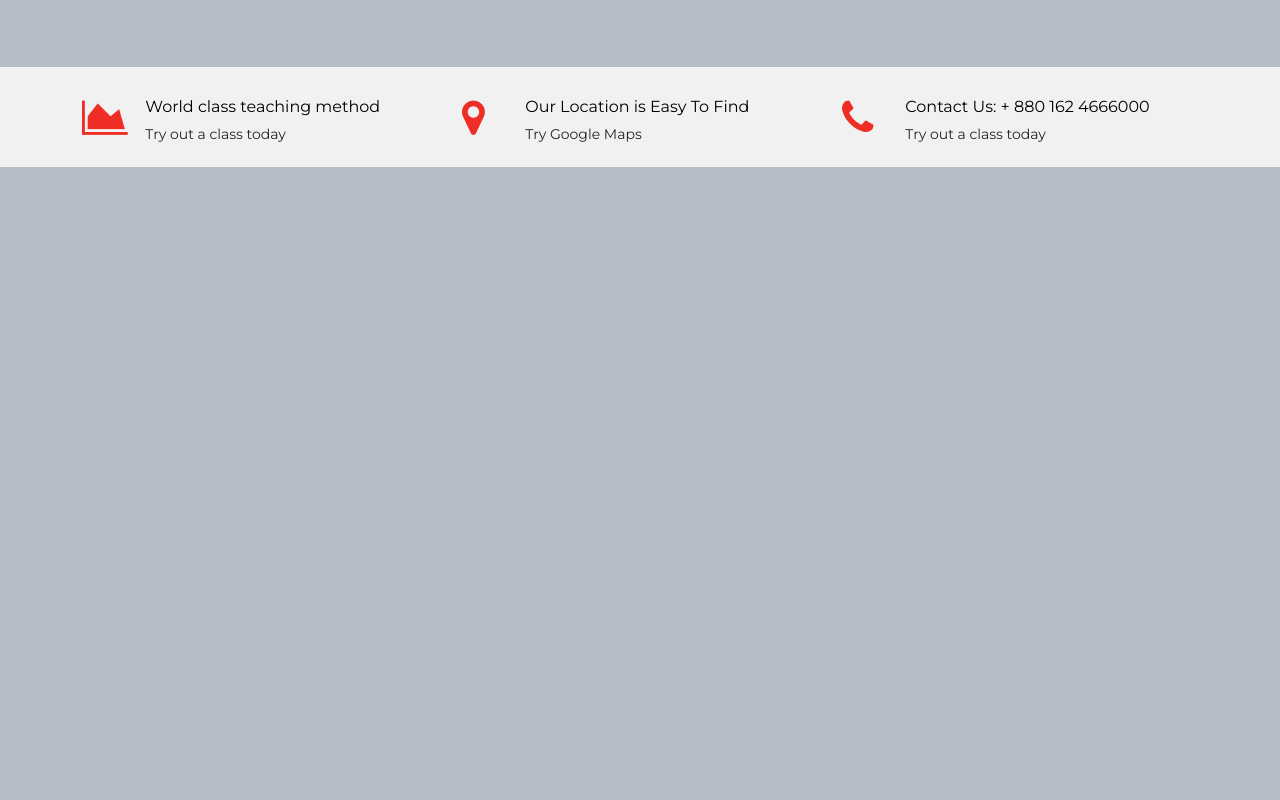
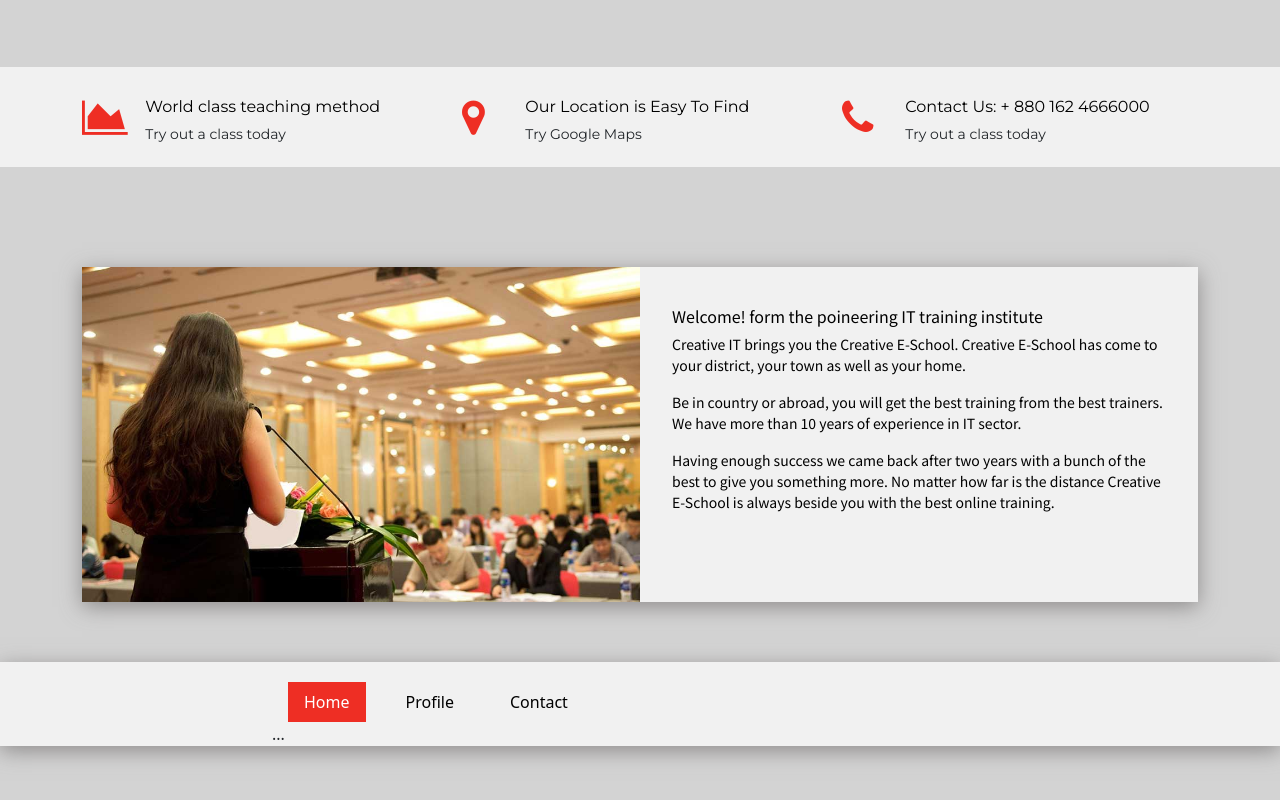
Before and after one commit to Safayethossain95/eschool_redesign, a plain HTML site: page index.html in a window 1280 px wide. Shown: the part 1300-2100 px from the top of the page. Before the commit the page ends 1967 px from the top, so only its background shows below. Drawn offline with nearby package versions, Linux system fonts and the light colour scheme.

Commit message:
fourth section

```diff
--- a/css/style.css
+++ b/css/style.css
@@ -5,7 +5,7 @@
 }
 body{
 	/*background: rgba(212, 200, 200, 0.849);*/
-	background: #b5bdc7;
+	background: #d3d3d3;
 }
 ul,ol{
 	list-style-type:none;
@@ -274,9 +274,9 @@ a{
 .pd2{
 	margin-top: 120px;
 }
-#about{
+#get_to_us{
 	height:100px;
-
+	margin-bottom:100px;
 	background: #f1f1f1;
 }
 .title h4{
@@ -317,3 +317,55 @@ a{
 	color:#000;
 	background: transparent;
 }
+
+#about{
+	margin-top:50px;
+
+}
+.aboutShadow{
+	box-shadow: 0px 5px 20px rgba(112, 108, 108, 0.692);
+
+	margin:0;
+	background:#f1f1f1;
+}
+.about-text{
+	margin-top:40px;
+}
+.about-text h6{
+	font-family: 'Noto Sans JP', sans-serif;
+	font-size:16px;
+	color:#000;
+	font-weight: 400;
+
+	padding:0 20px 0 20px;
+}
+.about-text p{
+
+	font-family: 'Noto Sans JP', sans-serif;
+	font-size:14px;
+	color:#000;
+	font-weight: 400;
+	padding:0 20px 0 20px;
+}
+#upcomingtabs{
+	margin:60px 0;
+	background:#f1f1f1;
+	box-shadow: 0px 5px 20px rgba(112, 108, 108, 0.692);
+}
+
+#upcomingtabs .nav-item{
+	border-radius:0;
+}
+#upcomingtabs .nav-pills .nav-link.active, .nav-pills .show>.nav-link {
+    color: #fff;
+    background-color: #ee2e24;
+	border-radius: 0;
+}
+
+#upcomingtabs .nav-link{
+	color:#000;
+}
+
+#upcomingtabs ul{
+	margin-top:20px;
+}
--- a/index.html
+++ b/index.html
@@ -343,7 +343,7 @@
       </div>
     </section>
 
-    <section id="about">
+    <section id="get_to_us">
         <div class="container mygap">
           <div class="row">
             <div class="col-lg-4">
@@ -399,7 +399,57 @@
     </section>
   </div>
 </div>
+<section id="about">
+  <div class="container">
+    <div class="row aboutShadow">
+      <div class="col-lg-6 p-0">
+        <div class="about-left-image">
+          <img src="images/speaker.jpg" class="img-fluid" alt="">
+        </div>
+      </div>
+      <div class="col-lg-6 ">
+        <div class="about-text">
+          <h6>Welcome! form the poineering IT training institute</h6>
+          <p>
 
+ Creative IT brings you the Creative E-School. Creative E-School has come to your district, your town as well as your home.
+</p>
+<p>
+Be in country or abroad, you will get the best training from the best trainers. We have more than 10 years of experience in IT sector.
+</p>
+<p>
+Having enough success we came back after two years with a bunch of the best to give you something more. No matter how far is the distance Creative E-School is always beside you with the best online training.
+</p>
+        </div>
+      </div>
+    </div>
+  </div>
+</section>
+
+<section id="upcomingtabs">
+  <div class="container">
+    <div class="row rowbg">
+      <div class="col-lg-8 m-auto boxsha">
+        <ul class="nav nav-pills" id="pills-tab" role="tablist">
+          <li class="nav-item" role="presentation">
+            <button class="nav-link active" id="pills-home-tab" data-bs-toggle="pill" data-bs-target="#pills-home" type="button" role="tab" aria-controls="pills-home" aria-selected="true">Home</button>
+          </li>
+          <li class="nav-item" role="presentation">
+            <button class="nav-link" id="pills-profile-tab" data-bs-toggle="pill" data-bs-target="#pills-profile" type="button" role="tab" aria-controls="pills-profile" aria-selected="false">Profile</button>
+          </li>
+          <li class="nav-item" role="presentation">
+            <button class="nav-link" id="pills-contact-tab" data-bs-toggle="pill" data-bs-target="#pills-contact" type="button" role="tab" aria-controls="pills-contact" aria-selected="false">Contact</button>
+          </li>
+        </ul>
+        <div class="tab-content" id="pills-tabContent">
+          <div class="tab-pane fade show active" id="pills-home" role="tabpanel" aria-labelledby="pills-home-tab">...</div>
+          <div class="tab-pane fade" id="pills-profile" role="tabpanel" aria-labelledby="pills-profile-tab">...</div>
+          <div class="tab-pane fade" id="pills-contact" role="tabpanel" aria-labelledby="pills-contact-tab">...</div>
+        </div>
+      </div>
+    </div>
+  </div>
+</section>
 <section class="space">
 
 </section>
```
Also changed, not shown: images/speaker.jpg (added).
